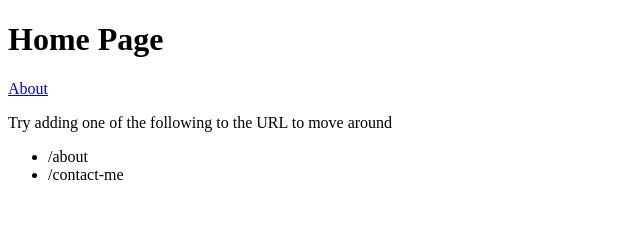
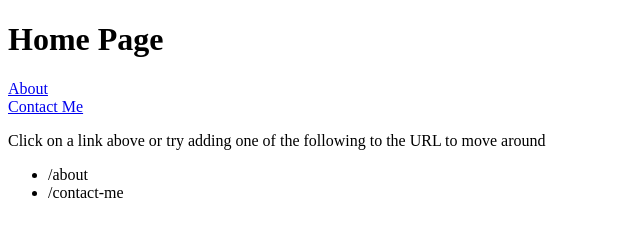
Before and after one commit to barrysweeney/node-basic-site, a plain HTML site: page index.html in a window 1280 px wide. Shown: the whole page, without its empty margins (0-640 px from the left). Drawn offline with Linux system fonts and the light colour scheme.

Commit message:
add home page links

```diff
--- a/index.html
+++ b/index.html
@@ -9,8 +9,12 @@
 
 <body>
     <h1>Home Page</h1>
-    <a href="about.html">About</a>
-    <p>Try adding one of the following to the URL to move around</p>
+    <nav>
+        <a href="about">About</a>
+        <br>
+        <a href="contact-me">Contact Me</a>
+    </nav>
+    <p>Click on a link above or try adding one of the following to the URL to move around</p>
     <ul>
         <li>/about</li>
         <li>/contact-me</li>
```
